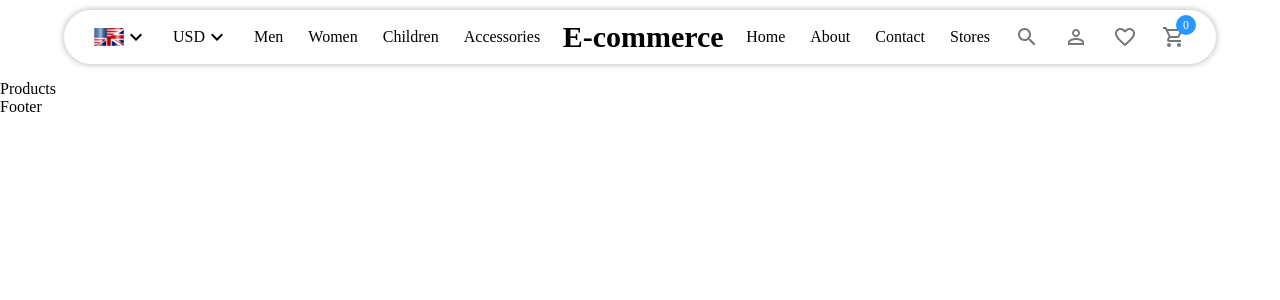
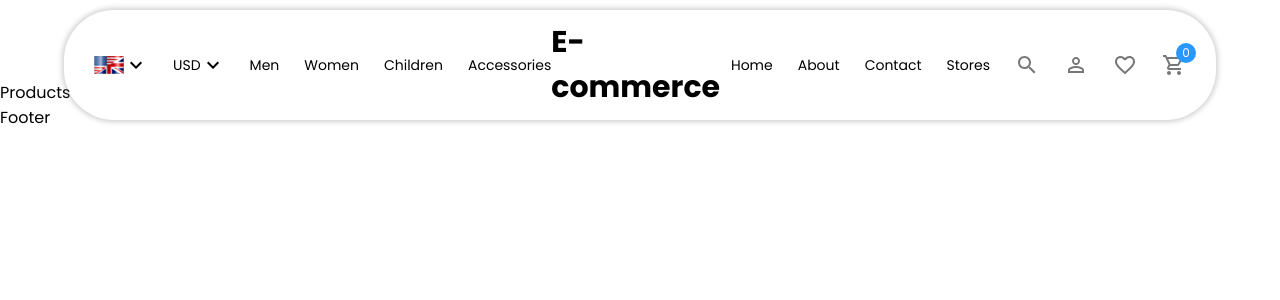
Before and after one commit to RizwanAhmed3000/E-commerce, a React (Create React App) app in the folder client/: page /products/1 in a window 1280 px wide. Shown: the top 300 px of the page. Built offline with nearby package versions, Linux system fonts and the light colour scheme.

Commit message:
font Poppins

```diff
--- a/client/public/index.html
+++ b/client/public/index.html
@@ -1,18 +1,21 @@
 <!DOCTYPE html>
 <html lang="en">
+
 <head>
   <meta charset="utf-8" />
   <link rel="icon" href="%PUBLIC_URL%/favicon.ico" />
   <meta name="viewport" content="width=device-width, initial-scale=1" />
   <meta name="theme-color" content="#000000" />
-    <meta
-      name="description"
-      content="Web site created using create-react-app"
-    />
+  <meta name="description" content="Web site created using create-react-app" />
+  <link
+    href="https://fonts.googleapis.com/css2?family=Poppins:ital,wght@0,100;0,200;0,300;0,400;0,500;0,600;0,700;0,800;0,900;1,100;1,200;1,300;1,400;1,500;1,600;1,700;1,800;1,900&display=swap"
+    rel="stylesheet">
   <title>E-Commerce Store</title>
 </head>
+
 <body>
   <noscript>You need to enable JavaScript to run this app.</noscript>
   <div id="root"></div>
 </body>
+
 </html>
--- a/client/src/App.scss
+++ b/client/src/App.scss
@@ -2,6 +2,7 @@
   box-sizing: border-box;
   margin: 0;
   padding: 0;
+  font-family: 'Poppins', sans-serif;
 }
 
 .app {
--- a/client/src/Components/Navbar/navbar.scss
+++ b/client/src/Components/Navbar/navbar.scss
@@ -18,7 +18,7 @@
         .item {
             display: flex;
             align-items: center;
-            font-size: 16px;
+            font-size: 14px;
             cursor: pointer;
 
             .icon {
```
Lines whose indentation alone changed are shown as unchanged.
